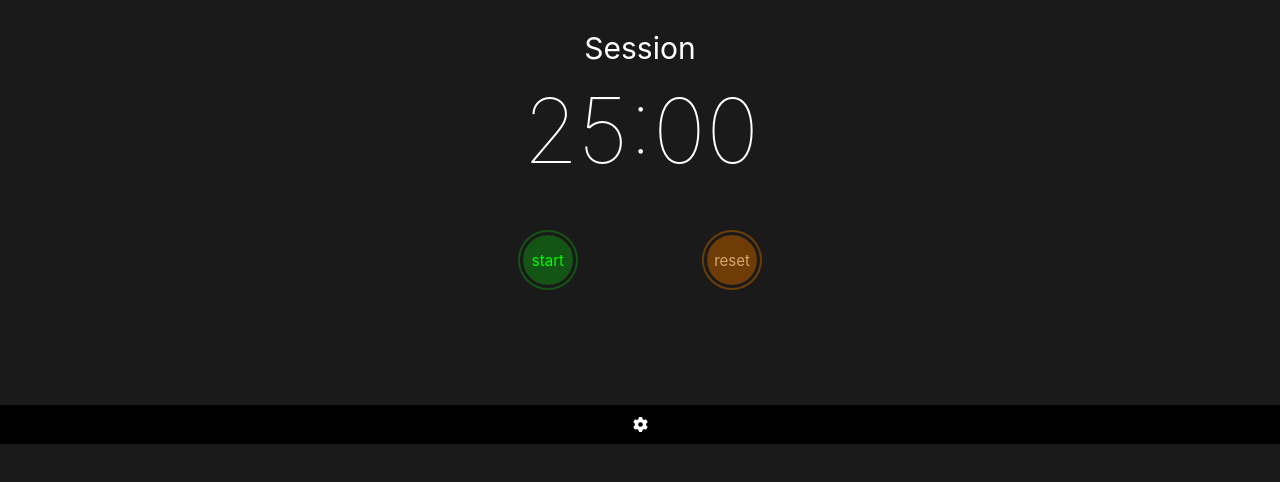
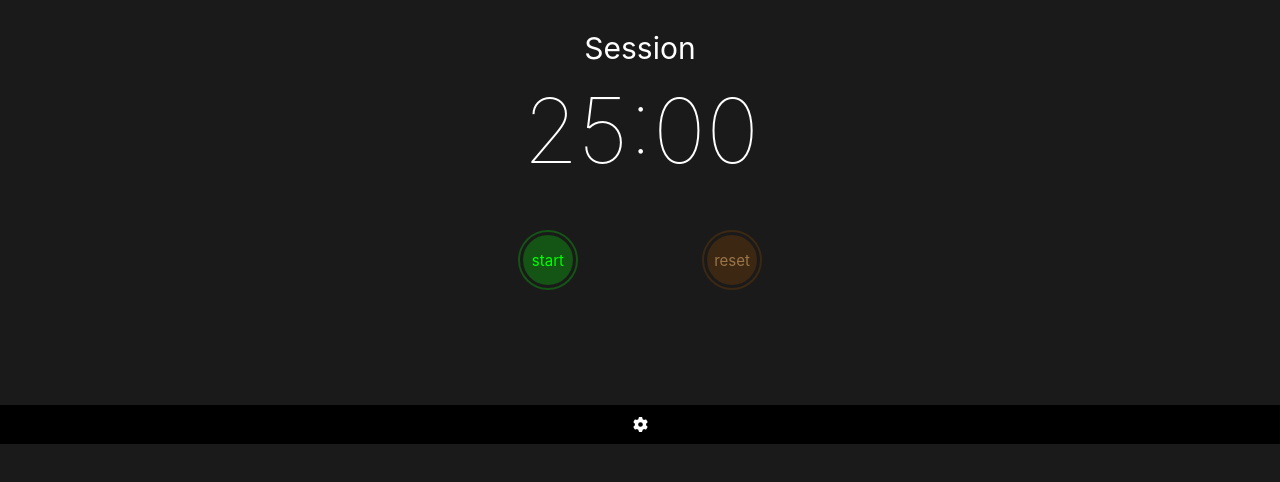
Before and after one commit to alefDev-prog/session_timer, a React (Create React App) app: page / in a window 1280 px wide. Shown: the top 482 px of the page. Built offline with nearby package versions, Linux system fonts and the light colour scheme.

Commit message:
feat: reset button disabled style

```diff
--- a/src/css/App.css
+++ b/src/css/App.css
@@ -41,7 +41,6 @@ html {
 }
 
 #timer-wrapper {
-  width: -moz-max-content;
   width: max-content;
   padding-top: 3rem;
 }
@@ -64,11 +63,6 @@ html {
   align-items: center;
   flex-direction: column;
   font-size: 1.5rem;
-}
-#timer-wrapper #timer-btn-wrapper #reset {
-  box-shadow: 0 0 0 5px rgba(138, 73, 0, 0.75);
-  background-color: rgba(138, 73, 0, 0.75);
-  color: rgb(219, 168, 108);
 }
 
 #timer-label {
--- a/src/sass/_mixins.scss
+++ b/src/sass/_mixins.scss
@@ -10,8 +10,3 @@
     align-items: center;
     flex-direction: column;
 }
-
-@mixin btnColor($color) {
-    box-shadow: 0 0 0 5px $color;
-    background-color: $color;
-}
--- a/src/sass/_mobile.scss
+++ b/src/sass/_mobile.scss
@@ -43,14 +43,6 @@
             font-size: 1.5rem;
         }
 
-        #start_stop {
-
-        }
-
-        #reset {
-          @include btnColor($reset-color);
-          color:rgb(219, 168, 108)
-        }
 
     }
   }
--- a/src/timer.js
+++ b/src/timer.js
@@ -5,7 +5,7 @@ import { resetAll, toggleRun, started } from './redux/clock-slice';
 
 function Timer() {
     const dispatch = useDispatch();
-    const {sessionLength, breakLength} = useSelector((store) => store.updateLength);
+    const {sessionLength, breakLength, isReset} = useSelector((store) => store.updateLength);
     const [time, setTime] = useState(sessionLength*60);
     const [running, setRunning] = useState(false);
     const [inBreak, setBreak] = useState(false);
@@ -42,7 +42,7 @@ function Timer() {
         aud.play();
     }
 
-    const btnStyling = (color) =>{
+    const StartbtnStyling = (color) =>{
 
         if(color === "green") {
             return {
@@ -56,8 +56,20 @@ function Timer() {
                 backgroundColor: "rgba(255, 0, 0, 0.3)",
                 color: "rgb(255,50,50)"
         }
+    }
 
+    const ResetbtnStyling = () => {
+        if(isReset) return {
+          boxShadow: "0 0 0 5px rgba(138, 73, 0, 0.3)",
+          backgroundColor: "rgba(138, 73, 0, 0.3)",
+          color: "rgba(219, 168, 108,0.6)"
+        }
 
+        else return {
+          boxShadow: "0 0 0 5px rgba(138, 73, 0, 0.75)",
+          backgroundColor: "rgba(138, 73, 0, 0.75)",
+          color: "rgb(219, 168, 108)"
+        }
     }
 
 
@@ -117,10 +129,11 @@ function Timer() {
 
             <section id="timer-btn-wrapper">
                 {running ?
-                <div className="timerBtn" id="start_stop" style={btnStyling("red")} onClick={running ? stop : start}>stop</div>
-                : <div className="timerBtn" id="start_stop" style={btnStyling("green")} onClick={running ? stop : start}>start</div>}
+                <div className="timerBtn" id="start_stop" style={StartbtnStyling("red")} onClick={running ? stop : start}>stop</div>
+                :
+                <div className="timerBtn" id="start_stop" style={StartbtnStyling("green")} onClick={running ? stop : start}>start</div>}
 
-                <div className="timerBtn" id="reset" onClick={reset}>reset</div>
+                <div className="timerBtn" id="reset" onClick={reset} style={ResetbtnStyling()}>reset</div>
             </section>
 
 
```
Also changed, not shown: 1 other file (tests, documents, lock files or other folders).
